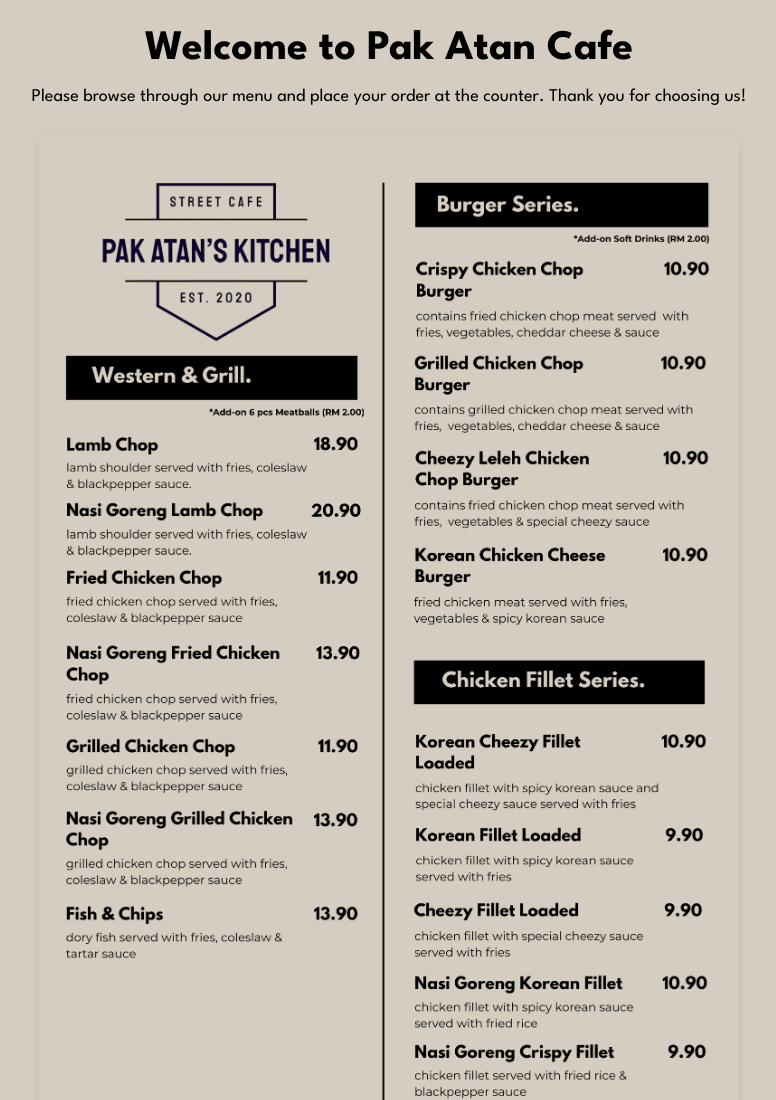
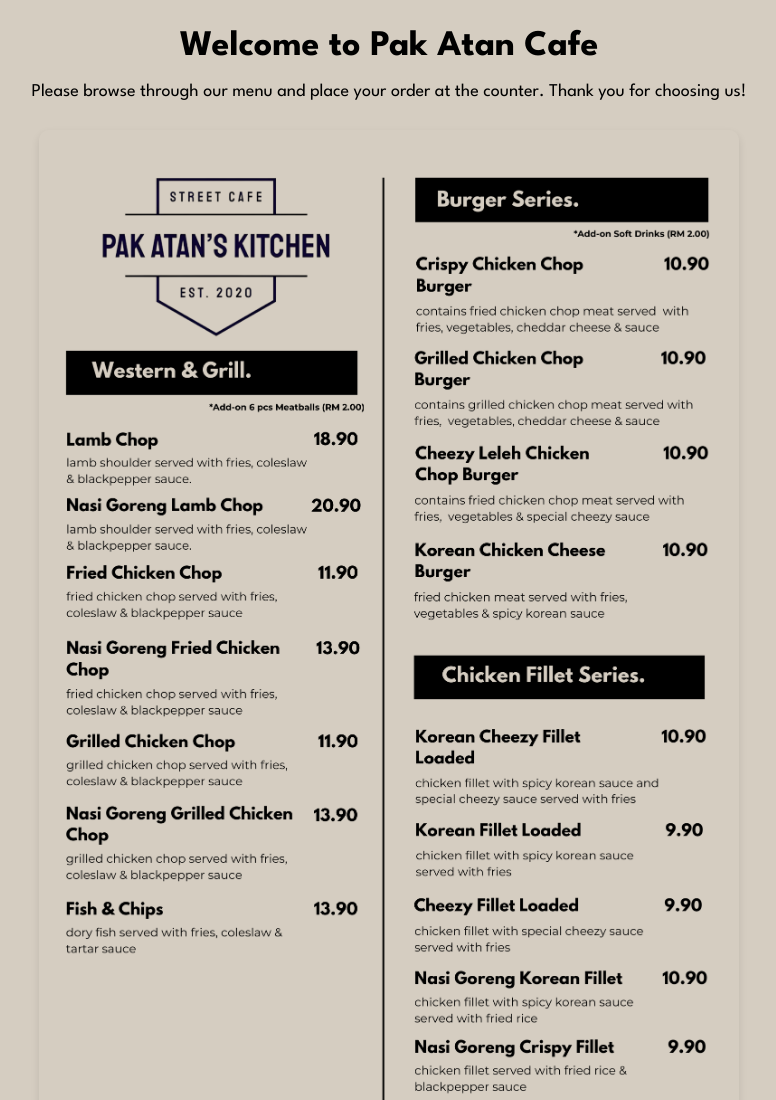
Before and after one commit to fareezulhafiz/PakAtanMenuQR, a plain HTML site: page index.html in a window 1280 px wide. Shown: the top 1100 px of the page, without its empty margins (251-1027 px from the left). Drawn offline with Linux system fonts and the light colour scheme.

Commit message:
Update styles.css

```diff
--- a/styles.css
+++ b/styles.css
@@ -21,7 +21,7 @@ body {
 }
 
 h1 {
-    font-size: 42px; /* Increased title size */
+    font-size: 36px; /* Increased title size */
     font-weight: 700;
     margin: 10px 0;
 }
```
